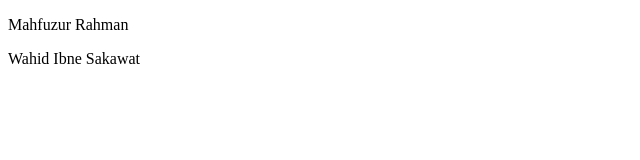
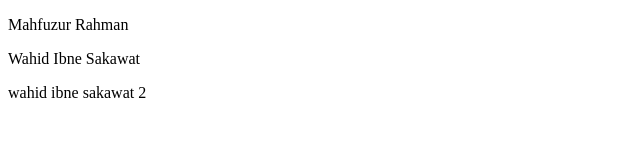
Before and after one commit to mahfuz012/team-test, a plain HTML site: page index.html in a window 1280 px wide. Shown: the whole page, without its empty margins (0-640 px from the left). Drawn offline with Linux system fonts and the light colour scheme.

Commit message:
modified

```diff
--- a/index.html
+++ b/index.html
@@ -11,6 +11,7 @@
 <p>Mahfuzur Rahman</p>
 
 <p>Wahid Ibne Sakawat</p>
+<p>wahid ibne sakawat 2</p>
 
 </body>
 </html>
```
